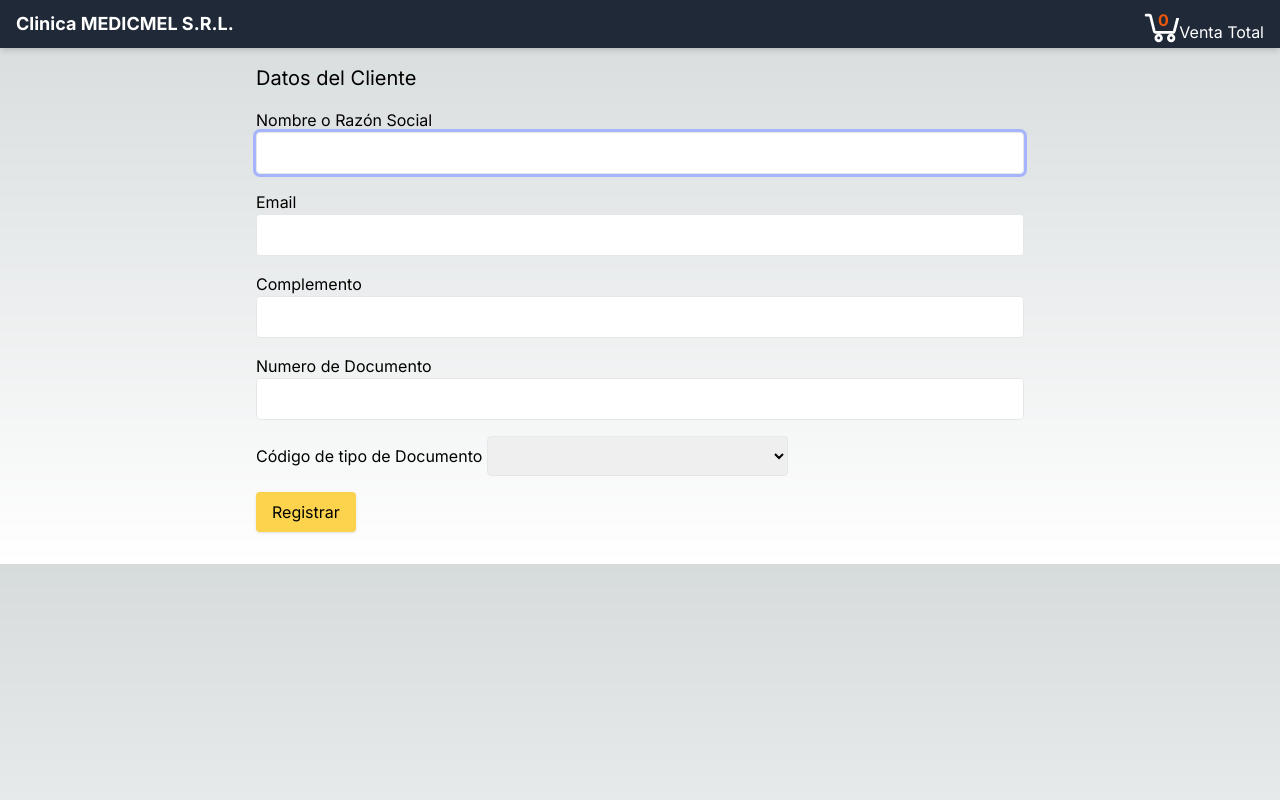
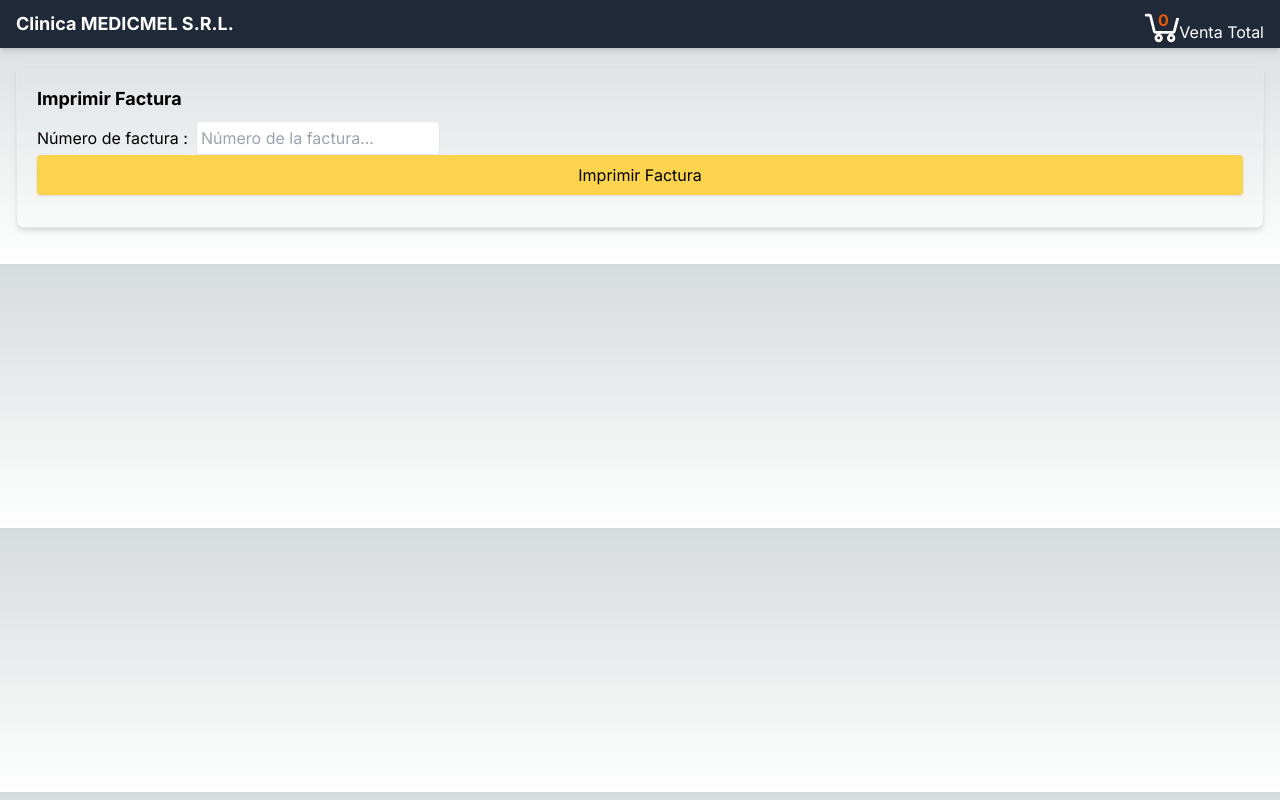
Before and after one commit to erickpoppe/invoice-service-frontend, a Next.js app: page /imprimir in a window 1280 px wide. Built offline with nearby package versions, Linux system fonts and the light colour scheme.

Commit message:
Add imprimir page

```diff
--- a/src/app/imprimir/page.js
+++ b/src/app/imprimir/page.js
@@ -4,7 +4,7 @@ import CheckoutWizard from '@/components/CheckoutWizard'
 import { saveShippingAddress } from '@/redux/slices/cartSlice'
 import { saveClientId } from '@/redux/slices/cartSlice'
 import { useRouter } from 'next/navigation'
-import { useEffect } from 'react'
+import React, {useEffect, useState} from 'react'
 import { useForm } from 'react-hook-form'
 import { useDispatch, useSelector } from 'react-redux'
 import axios from 'axios'
@@ -13,134 +13,49 @@ import 'react-toastify/dist/ReactToastify.css';
 import {error} from "next/dist/build/output/log";
 
 export default function ShippingAddressPage() {
-    const {
-        handleSubmit,
-        register,
-        formState: { errors },
-        setValue,
-    } = useForm()
-    const router = useRouter()
-    const dispatch = useDispatch()
-    const { shippingAddress } = useSelector((state) => state.cart)
 
-    useEffect(() => {
-        setValue('fullName', shippingAddress.fullName)
-        setValue('address', shippingAddress.address)
-        setValue('city', shippingAddress.city)
-        setValue('postalCode', shippingAddress.postalCode)
-        setValue('country', shippingAddress.country)
-    }, [setValue, shippingAddress])
+    const [invoiceNumber, setInvoiceNumber] = useState('');
+    const [invoicePrintNumber, setInvoicePrintNumber] = useState('');
 
-    const submitHandler = async (data) => {
-        try {
-            const url = 'https://dev-core-invoice-service-q642kqwota-uc.a.run.app/clients/?customer_id=1&branch_id=1&pos_id=1';
-            const headers = {
-                'Accept': 'application/json',
-                'Content-Type': 'application/json'
+    const handleImprimirFactura = (event) => {
+        const myUrl = `https://dev-core-invoice-service-q642kqwota-uc.a.run.app/invoices/pdf?invoice_number=${invoicePrintNumber}&customer_id=1`;
+        axios.get(myUrl, { responseType: 'blob' })
+            .then ((response) => {
+                const pdfBlob = new Blob([response.data], { type: 'application/pdf' });
+                const filename = `invoice_${invoicePrintNumber}.pdf`;
+                saveAs(pdfBlob, filename);
+            })
+            .catch((error) => {
+                alert(`Error imprimiendo la factura: ${error}`);
+            });
     };
 
 
-            const payload = {
-                nombre_razon_social: data.fullName,
-                correo_electronico: data.address,
-                complemento: data.city,
-                numero_documento: data.postalCode,
-                codigo_tipo_documento_identidad: data.country,
-                customer_id: 1,
-            };
+    return (
+        <div className="card  p-5">
+            <div className="mb-3">
+                <h2 className="mb-2 text-lg"><b>Imprimir Factura</b></h2>
+                <ol>
 
-            const response = await axios.post(url, payload, { headers });
-            alert(`Cliente nuevo creado con ID:' ${response.data.id}`);
-            const ide = response.data.id;
-            dispatch(saveShippingAddress(payload));
-            dispatch(saveClientId(ide));
-            window.opener.postMessage({ payload, ide }, '*');
-            window.close();
-        } catch (error) {
-            if (error.response.data.detail == "Client with document number already registered!") {
-                alert(`ESE NÚMERO DE DOCUMENTO DE CLIENTE YA FUE REGISTRADO.`)
-            }
-            console.log(error.response.data.detail);
-            console.error('Error creating client:', error);
-        }
-    };
-
-    return (
-        <div>
-            <form
-                className="mx-auto max-w-screen-md"
-                onSubmit={handleSubmit(submitHandler)}
-            >
-                <h1 className="mb-4 text-xl">Datos del Cliente</h1>
-                <div className="mb-4">
-                    <label htmlFor="fullName">Nombre o Razón Social</label>
+                    <div className="flex items-center"> {/* Add flex and items-center to center elements vertically */}
+                        <div>Número de factura :</div>
                         <input
-                        className="w-full"
-                        id="fullName"
-                        autoFocus
-                        {...register('fullName', {
-                            required: 'Por favor escriba su nombre',
-                        })}
-                    />
-                    {errors.fullName && (
-                        <div className="text-red-500">{errors.fullName.message}</div>
-                    )}
-                </div>
-                <div className="mb-4">
-                    <label htmlFor="address">Email</label>
-                    <input
-                        className="w-full"
-                        id="address"
-                        type="email"
-                        {...register('address', {
-                            required: 'Por favor escriba su correo electrónico',
-                            minLength: {
-                                value: 3,
-                                message: 'Debe contener más de dos caracteres',
-                            },
-                        })}
-                    />
-                    {errors.address && (
-                        <div className="text-red-500">{errors.address.message}</div>
-                    )}
-                </div>
-                <div className="mb-4">
-                    <label htmlFor="city">Complemento</label>
-                    <input
-                        className="w-full"
-                        id="city"
-                        {...register('city', {
-                        })}
-                    />
-                    {errors.city && (
-                        <div className="text-red-500 ">{errors.city.message}</div>
-                    )}
-                </div>
-                <div className="mb-4">
-                    <label htmlFor="postalCode">Numero de Documento</label>
-                    <input
-                        className="w-full"
-                        id="postalCode"
                             type="number"
-                        {...register('postalCode', {
-                            required: 'Por favor escriba el numero de documento.',
-                        })}
+                            value={invoicePrintNumber}
+                            onChange={(e) => setInvoicePrintNumber(e.target.value)}
+                            className="border rounded p-1 ml-2"
+                            placeholder="Número de la factura..."
                         />
                     </div>
-                <div className="mb-4">
-                    <label htmlFor="country">Código de tipo de Documento  </label>
-                    <select id="country" className="form-select" {...register('country')}>
-                        <option value="1">Cédula de identidad</option>
-                        <option value="2">Cédula de identidad de extranjero</option>
-                        <option value="3">Pasaporte</option>
-                        <option value="4">Otro documento de identidad</option>
-                        <option value="5">Número de identificación tributaria</option>
-                    </select>
+                </ol>
+                <ul>
+                    <div className="mb-2 flex justify-between">
+                        <button onClick={handleImprimirFactura} className="primary-button w-full">
+                            Imprimir Factura
+                        </button>
                     </div>
-                <div className="mb-4 flex justify-between">
-                    <button className="primary-button">Registrar</button>
+                </ul>
             </div>
-            </form>
         </div>
     )
 }
```
Lines whose indentation alone changed are shown as unchanged.
